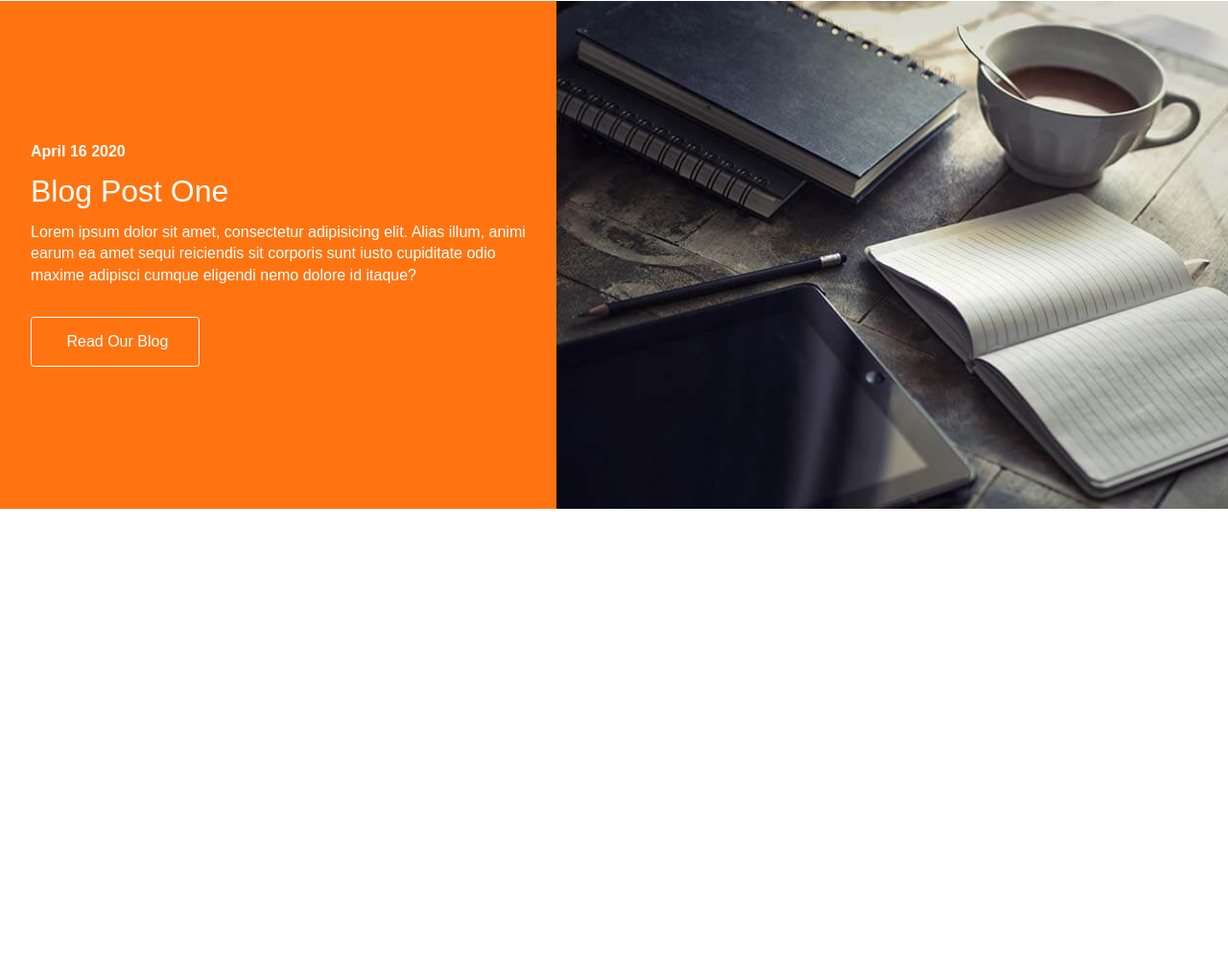
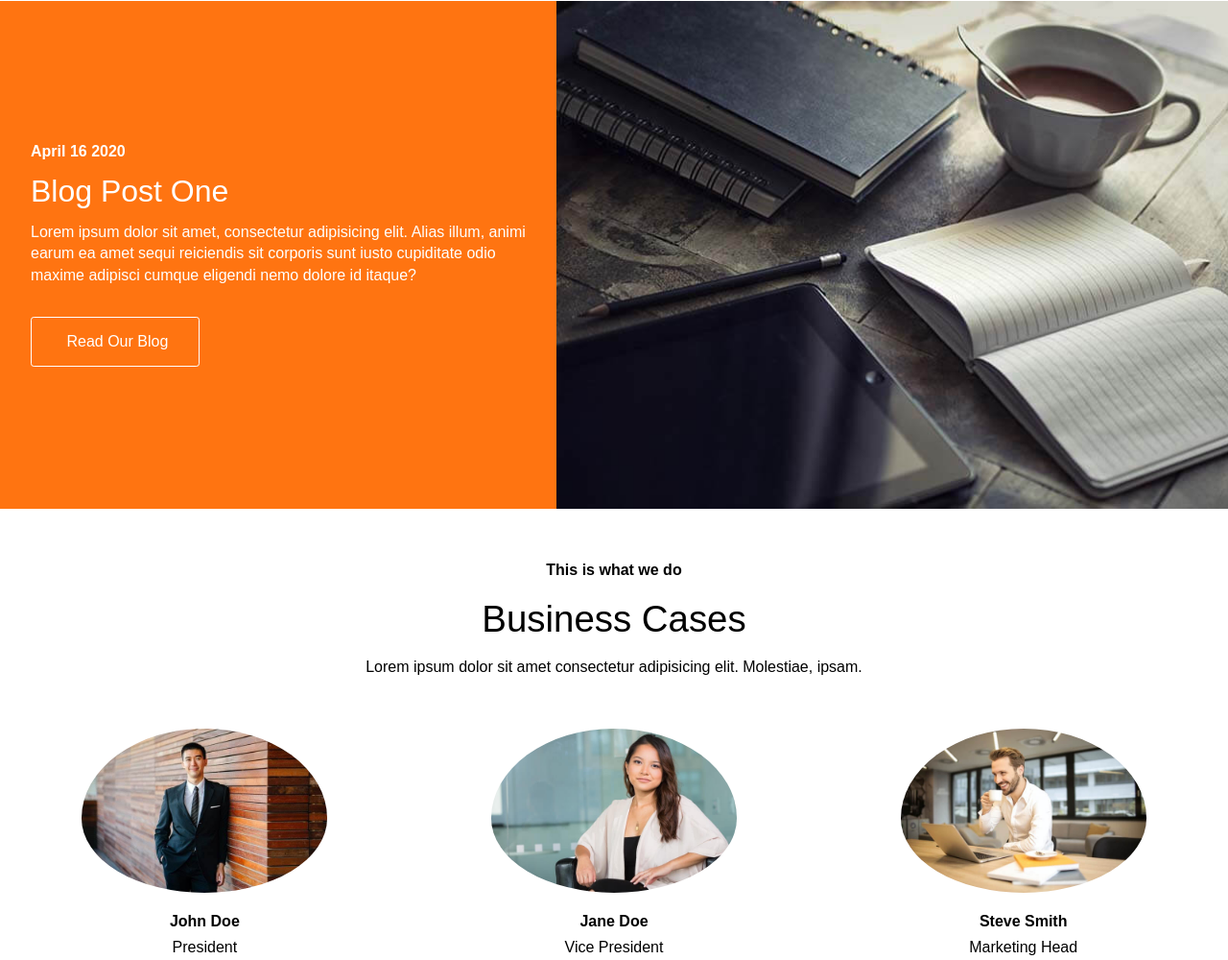
Before and after one commit to William-italia/EdgeLedger-Website-flexbox, a plain HTML site: page index.html in a window 1280 px wide. Shown: the part 2413-3413 px from the top of the page at 96% size. Before the commit the page ends 2947 px from the top, so only its background shows below. Drawn offline with Linux system fonts and the light colour scheme; some icons are missing.

Commit message:
team section - okok

```diff
--- a/assets/css/main.css
+++ b/assets/css/main.css
@@ -15,6 +15,7 @@ a {
 
 body {
     font-family: Arial, Helvetica, sans-serif;
+    overflow-x: hidden;
 }
 
 #home {
@@ -257,6 +258,42 @@ body {
     transform: scale(1.2);
 }
 
+/* solutions 2 */
 .solutions-2 {
     margin-top: 2rem ;
 }
+
+/* team */
+.team-header {
+    display: flex;
+    flex-direction: column;
+    align-items: center;
+    justify-content: center;
+    padding: 3rem;
+    line-height: 2em;
+}
+
+.team-header h2 {
+    font-size: 2.4rem;
+    font-weight: 100;
+    line-height: 1.8em;
+}
+
+.team-container {
+    display: flex;
+    line-height: 1.7em;
+}
+
+.team-box {
+    display: flex;
+    flex-direction: column;
+    align-items: center;
+    justify-content: center;
+}
+
+.team-box img {
+    width: 60%;
+    height: 100%;
+    border-radius: 50%;
+    padding-bottom: 1rem;
+}
--- a/index.html
+++ b/index.html
@@ -19,9 +19,9 @@
         <ul>
             <li><a href="#home">Home</a></li>
             <li><a href="#about">About</a></li>
-            <li><a href="#">Cases</a></li>
-            <li><a href="#">Blog</a></li>
-            <li><a href="#">Contact</a></li>
+            <li><a href="#cases">Cases</a></li>
+            <li><a href="#blog">Blog</a></li>
+            <li><a href="#contact">Contact</a></li>
         </ul>
     </nav>
     <div id="show-content">
@@ -83,12 +83,12 @@
             </div>
         </div>
     </section>
-    <section class="cases bg-light">
+    <section id="cases" class="cases bg-light">
         <div class="cases-flex">
             <div class="cases-header">
                 <h4>This is what we do</h4>
                 <h2>Business Cases<h2>
-                    <p>Lorem ipsum, dolor sit amet consectetur adipisicing elit. Distinctio, aliquid?</p>
+                <p>Lorem ipsum, dolor sit amet consectetur adipisicing elit. Distinctio, aliquid?</p>
                 </div>
             </div>
             <div class="cases-content">
@@ -126,7 +126,7 @@
                 </div>
             </div>
     </section>
-    <section class="solutions solutions-2 bg-dark">
+    <section id="blog" class="solutions solutions-2 bg-dark">
         <div class="solutions-flex">
             <div class="content-flex bg-color">
                 <div class="content-column-flex">
@@ -146,6 +146,30 @@
             </div>
         </div>
     </section>
+    <section class="team">
+        <div class="team-header">
+            <h4>This is what we do</h4>
+            <h2>Business Cases</h2>
+            <p>Lorem ipsum dolor sit amet consectetur adipisicing elit. Molestiae, ipsam.</p>
+        </div>
+        <div class="team-container">
+            <div class="team-box">
+                <img src="./assets/img/team/person1.jpg" alt="">
+                <h4>John Doe</h4>
+                <p>President</p>
+            </div>
+            <div class="team-box">
+                <img src="./assets/img/team/person2.jpg" alt="">
+                <h4>Jane Doe</h4>
+                <p>Vice President</p>
+            </div>
+            <div class="team-box">
+                <img src="./assets/img/team/person3.jpg" alt="">
+                <h4>Steve Smith</h4>
+                <p>Marketing Head</p>
+            </div>
+        </div>
+    </section>
 </main>
 
 <script src="https://kit.fontawesome.com/3c1cdaf6f0.js" crossorigin="anonymous"></script>
```
